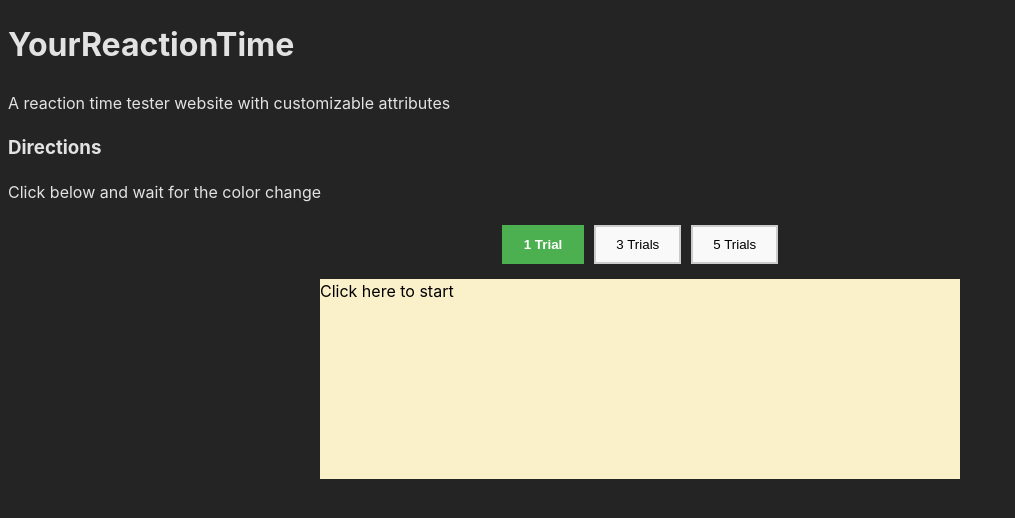
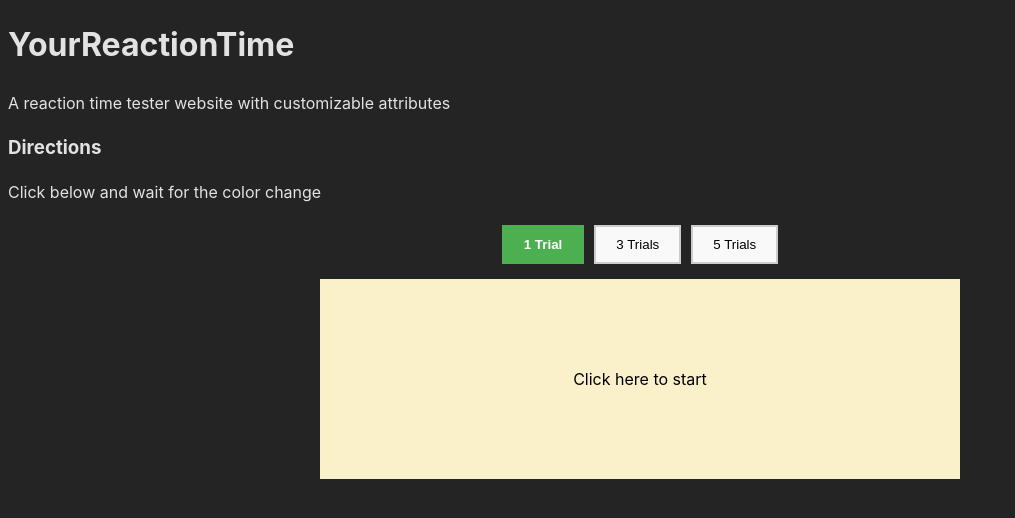
Before and after one commit to 99jzhang/YourReactionTime, a React (Vite) app: page / in a window 1280 px wide. Shown: the top 518 px of the page, without its empty margins (0-1015 px from the left). Built offline with nearby package versions, Linux system fonts and the light colour scheme.

Commit message:
Good styling changes for ReactionArea

```diff
--- a/src/Components/ReactionArea.css
+++ b/src/Components/ReactionArea.css
@@ -1,10 +1,18 @@
 #reaction-area {
+    display: flex;
+    justify-content: center;    /* Centers horizontally */
+    align-items: center;        /* Centers vertically */
+    height: 100%;               /* Make sure the container div has a defined height */
     background-color: blue;
     margin: 10px auto;
     width: 50vw;
     height: 25vh;
 }
 
+#reaction-area:hover {
+    cursor: pointer;
+}
+
 #rxn-area-msg {
     color: black;
 }
--- a/src/Components/ReactionArea.jsx
+++ b/src/Components/ReactionArea.jsx
@@ -5,6 +5,7 @@ function ReactionArea() {
     const [waitingForStart, setWaitingForStart] = useState(true);
     const [waitingForGreen, setWaitingForGreen] = useState(false);
     const [greenDisplayed, setGreenDisplayed] = useState(false);
+
     const [message, setMessage] = useState("Click here to start");
     const [backgroundColor, setBackgroundColor] = useState("#faf0ca");
     const [startTime, setStartTime] = useState(null);
```
